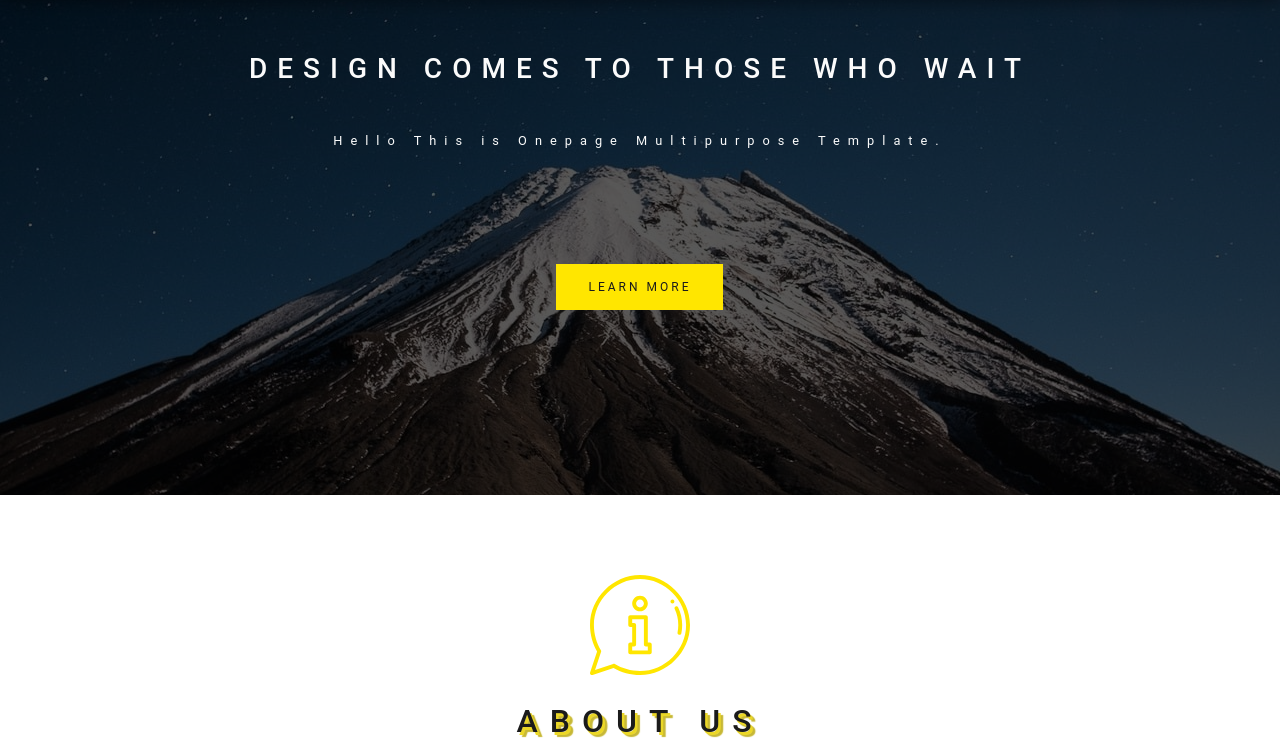
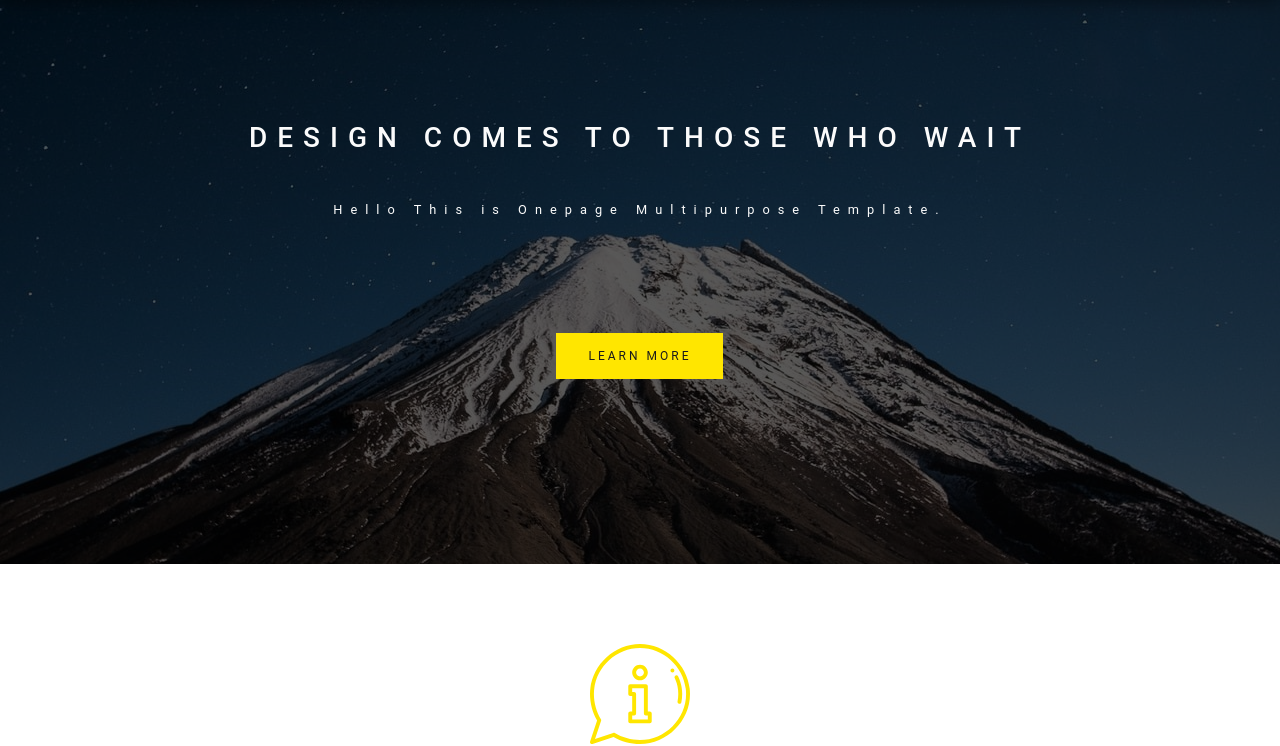
Before and after one commit to ZainFantastic/Webdesign_Agency_Template_2, a plain HTML site: page index.html in a window 1280 px wide. Shown: the part 75-821 px from the top of the page. Drawn offline with Linux system fonts and the light colour scheme.

Commit message:
add a fix to nav bar being over other elements

```diff
--- a/page_style.css
+++ b/page_style.css
@@ -12,8 +12,9 @@ body{
 }
 body::before{
   content: '';
+  display:block;
   width: 100%;
-  height:75px;
+  height:68.5px;
 }
 *,::before,::after{
     box-sizing:border-box;
```
